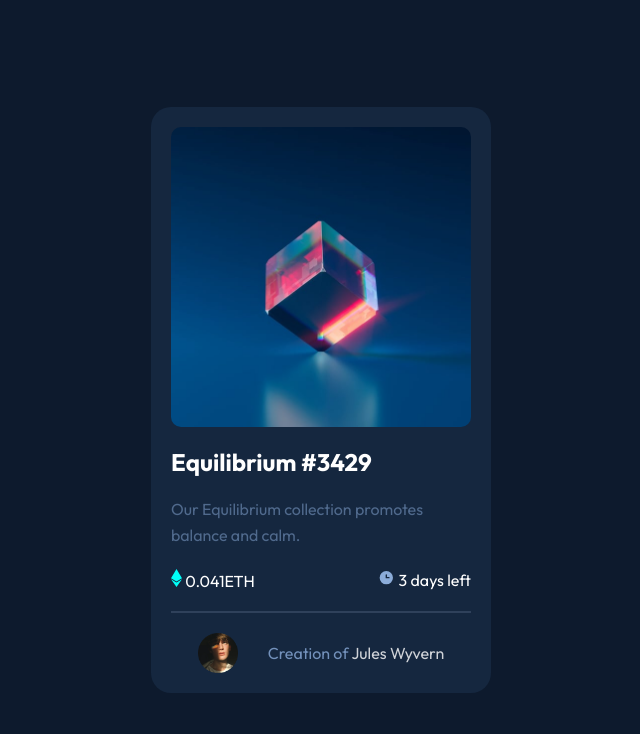
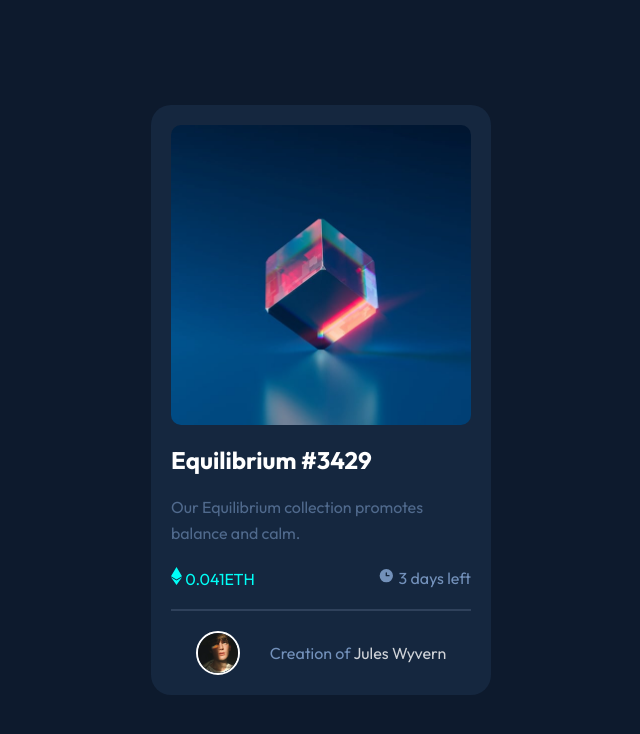
Before and after one commit to robertmartic/nft-card, a plain HTML site: page index.html in a window 1280 px wide. Shown: the whole page, without its empty margins (319-959 px from the left). Drawn offline with Linux system fonts and the light colour scheme; a web font is replaced by a local one.

Commit message:
Add files via upload

```diff
--- a/style.css
+++ b/style.css
@@ -56,6 +56,15 @@ h1{
     align-self: center;
 }
 
+.amount{
+    color: hsl(178, 100%, 50%);
+}
+
+.time-left{
+    color: hsl(215, 51%, 70%);
+    opacity: 0.8;
+}
+
 .author{
     display: flex;
     align-items: center;
@@ -65,6 +74,8 @@ h1{
 
 .author img{
     width: 40px;
+    border: 2px solid white;
+    border-radius: 50%;
 }
 
 .author p{
```
